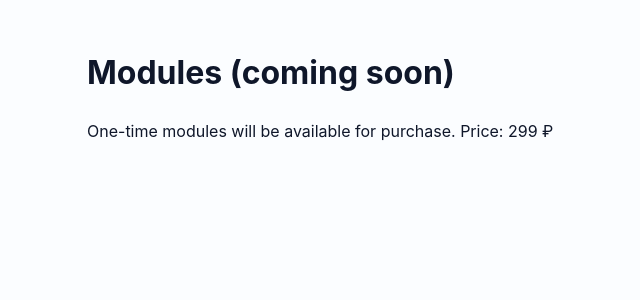
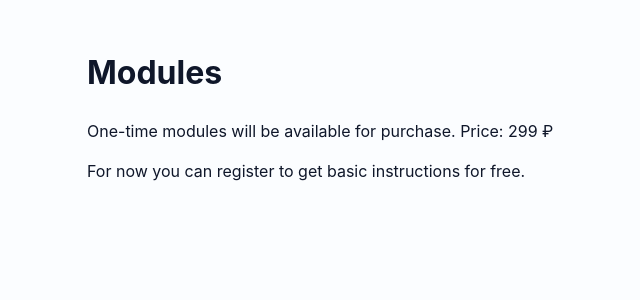
Before and after one commit to novaaurelis/nova-ai-agents-site-backup, a Next.js app: page /modules in a window 1280 px wide. Shown: the top 300 px of the page, without its empty margins (3-643 px from the left). Built offline with nearby package versions, Linux system fonts and the light colour scheme.

Commit message:
feat: add dashboard placeholders, modules page and how-to

```diff
--- a/pages/modules.js
+++ b/pages/modules.js
@@ -1,8 +1,9 @@
 export default function Modules(){
   return (
     <div className="container">
-      <h1>Modules (coming soon)</h1>
+      <h1>Modules</h1>
       <p>One-time modules will be available for purchase. Price: 299 ₽</p>
+      <p>For now you can register to get basic instructions for free.</p>
     </div>
   )
 }
```
